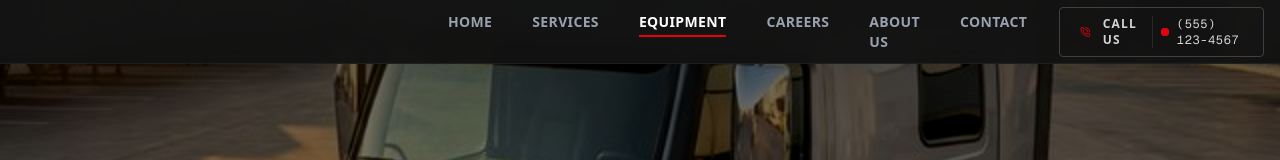
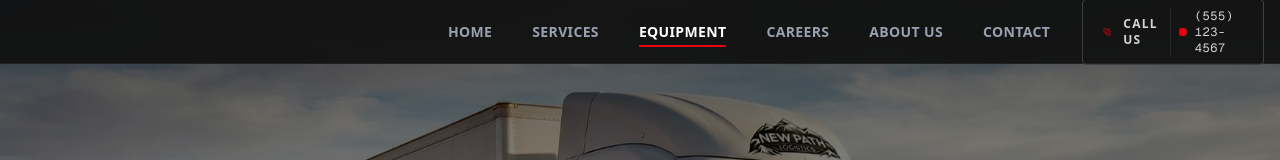
Before and after one commit to saskij/NewPathLogistics, a Next.js app: page /equipment in a window 1280 px wide. Shown: the top 160 px of the page. Built offline with nearby package versions, Linux system fonts and the light colour scheme.

Commit message:
Fix: Update Equipment hero image and prevent header nav wrapping

```diff
--- a/src/app/equipment/page.tsx
+++ b/src/app/equipment/page.tsx
@@ -2,7 +2,8 @@ import Image from "next/image";
 import Link from "next/link";
 import { Sofa, Monitor, Thermometer, ShieldCheck, Wrench, Leaf, ArrowRight } from "lucide-react";
 import ScrollAnimation from "@/components/ui/ScrollAnimation";
-import driverFleet from "../../../public/driver-fleet.jpg";
+import ScrollAnimation from "@/components/ui/ScrollAnimation";
+import driverFleet from "../../../public/NATIONWIDE TRUCKING-card.jpg";
 import equipmentImg from "../../../public/hero-services.jpg"; // Using as placeholder for truck detail
 
 export const metadata = {
--- a/src/components/layout/Header.tsx
+++ b/src/components/layout/Header.tsx
@@ -75,7 +75,7 @@ export default function Header() {
 
                     {/* Desktop Navigation */}
                     <nav className="hidden xl:flex h-20 items-center ml-12">
-                        <ul className="flex space-x-6 lg:space-x-10 text-sm font-bold uppercase tracking-wide">
+                        <ul className="flex space-x-6 lg:space-x-10 text-sm font-bold uppercase tracking-wide whitespace-nowrap">
                             <li>
                                 <Link
                                     href="/"
```
